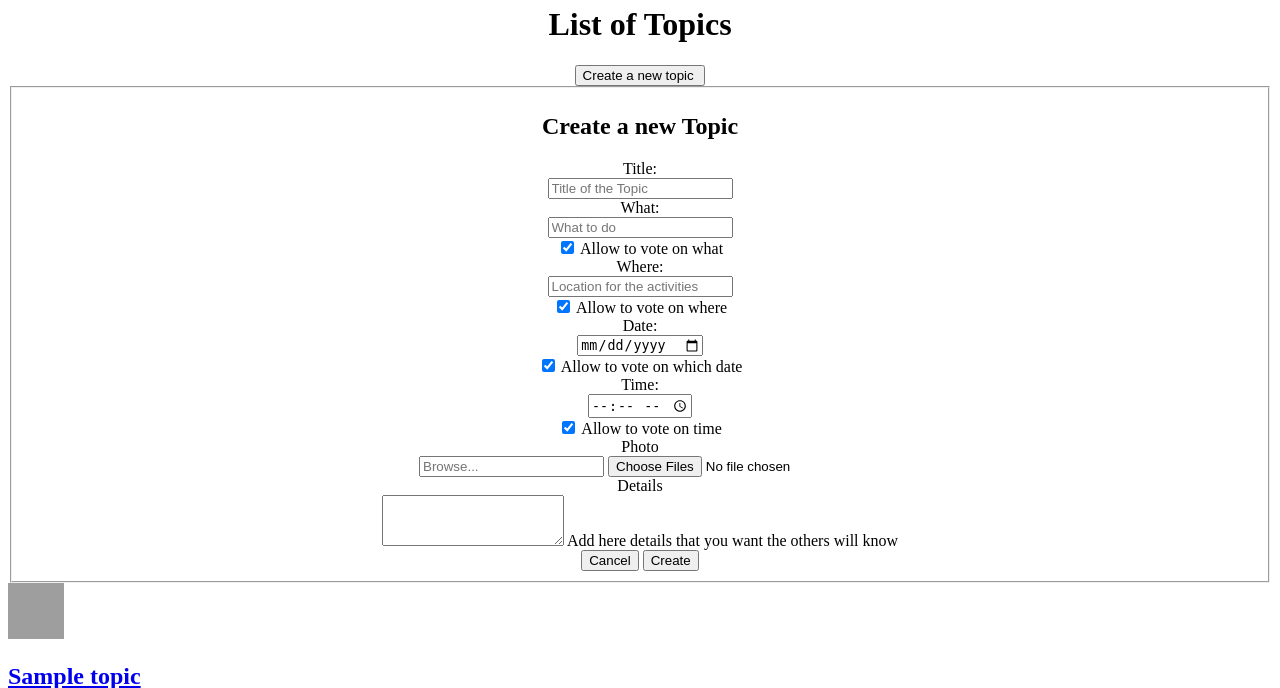
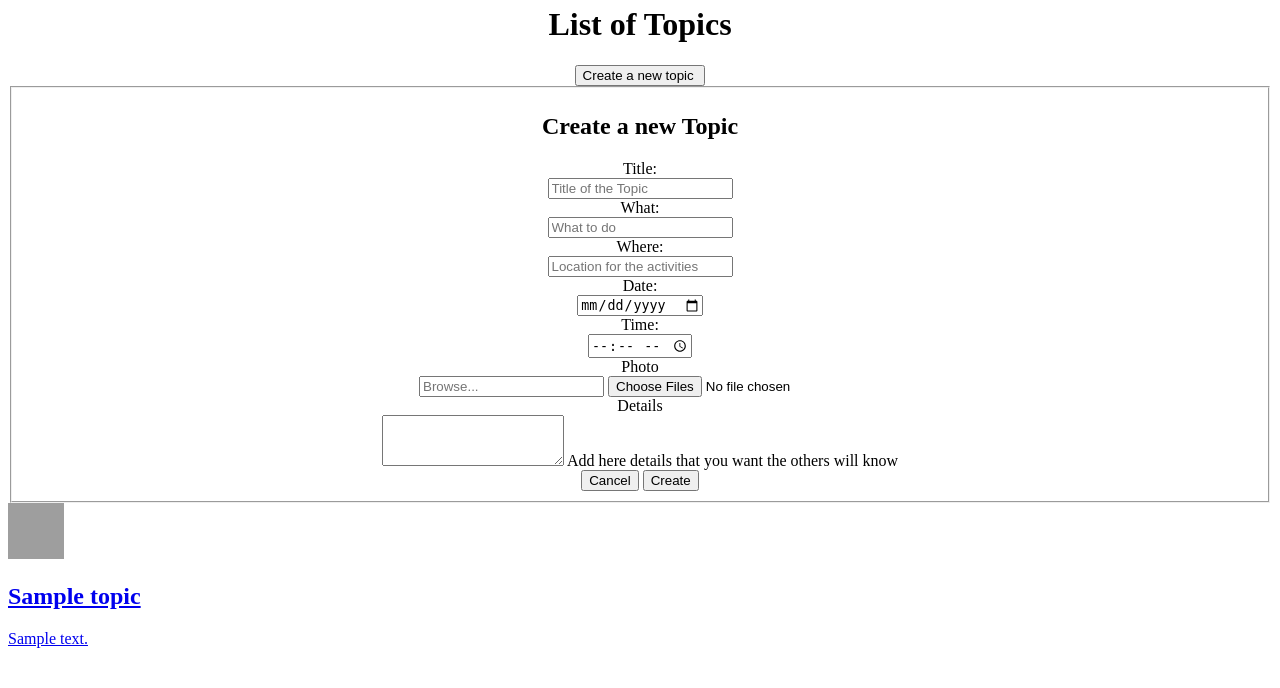
Before and after one commit to ThunderForce/BeeVote, a Python web app: template beevote/templates/topics-layout.html in a window 1280 px wide. Shown: the part 410-1098 px from the top of the page. After the commit the page ends 1058 px from the top, so only its background shows below. Run offline with Jinja, Linux system fonts and the light colour scheme; the template is opened without the code that fills it: most values are stand-ins (such as "Sample title", 1, 10 or a date in 2020); grey boxes are pictures that could not be loaded.

Commit message:
Some templates updated

```diff
--- a/beevote/templates/topics-layout.html
+++ b/beevote/templates/topics-layout.html
@@ -106,11 +106,7 @@
 										<label for="inputWhat" class="col-lg-2 control-label">What: </label>
 										<div class="col-lg-10">
 											<input class="form-control" id="inputWhat" name="inputWhat" placeholder="What to do" type="text">
-											<div class="togglebutton" id="whatCheckBox" >
-												<label>
-													<input type="checkbox" checked=""> Allow to vote on what
-												</label>
-											</div>
+
 										</div>
 									</div>
 
@@ -118,11 +114,7 @@
 										<label for="inputWhere" class="col-lg-2 control-label">Where: </label>
 										<div class="col-lg-10">
 											<input class="form-control" id="inputWhere" name="inputWhere" placeholder="Location for the activities" type="text">
-											<div class="togglebutton" id="whereCheckBox" >
-												<label>
-													<input type="checkbox" checked=""> Allow to vote on where
-												</label>
-											</div>
+
 										</div>
 									</div>
 
@@ -131,11 +123,7 @@
 										<label for="inputDate" class="col-lg-2 control-label">Date: </label>
 										<div class="col-lg-10">
 											<input class="form-control" id="inputDate" name="inputDate" placeholder="Date for the activity" type="date">
-											<div class="togglebutton" id="dateCheckBox" >
-												<label>
-													<input type="checkbox" checked=""> Allow to vote on which date
-												</label>
-											</div>
+
 										</div>
 									</div>
 
@@ -143,11 +131,7 @@
 										<label for="inputTime" class="col-lg-2 control-label">Time: </label>
 										<div class="col-lg-10">
 											<input class="form-control" id="inputTime" name="inputTime" placeholder="Time for the activity" type="time">
-											<div class="togglebutton" id="timeCheckBox" >
-												<label>
-													<input type="checkbox" checked=""> Allow to vote on time
-												</label>
-											</div>
+
 										</div>
 									</div>
 
```
Also changed, not shown: beevote/templates/proposal-layout.html (+9 -7 lines), beevote/templates/topic-layout.html (+10 -2 lines).
